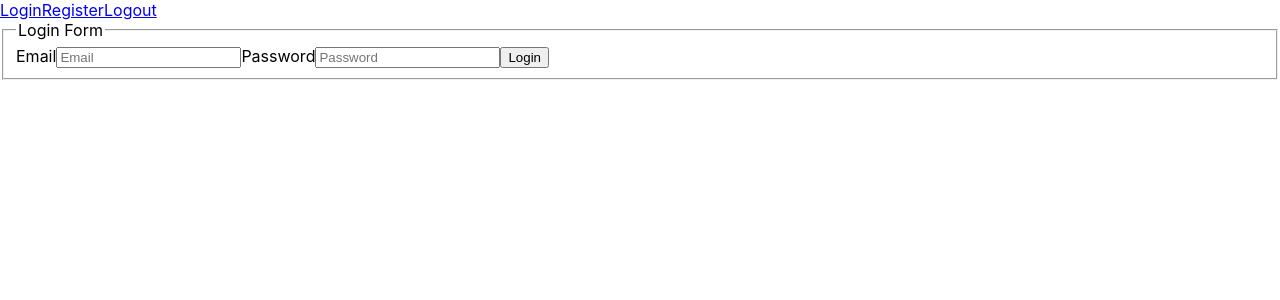
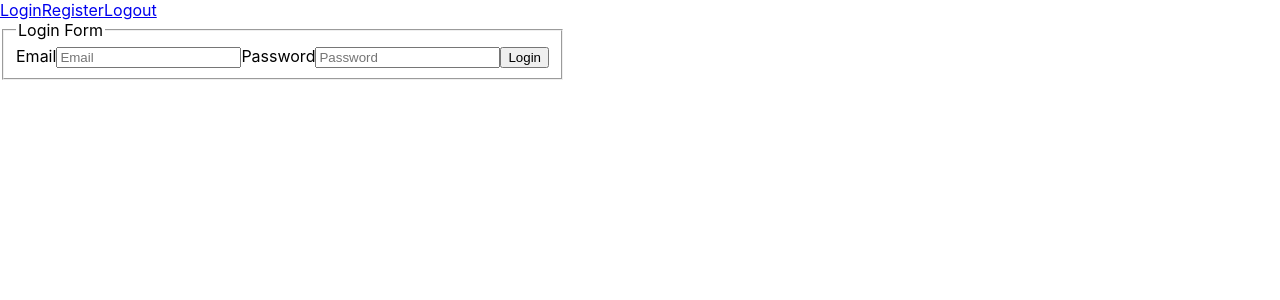
Before and after one commit to DragomirSt/photo-album, a React (Create React App) app in the folder client/: page /login in a window 1280 px wide. Shown: the top 300 px of the page. Built offline with nearby package versions, Linux system fonts and the light colour scheme.

Commit message:
Update App.js

```diff
--- a/client/src/App.js
+++ b/client/src/App.js
@@ -28,20 +28,22 @@ function App() {
   }
 
   return (
-    <>
     <AuthContext.Provider value={{ user, setUserSessionData, logoutUser }}>
-        <div className="App">
+      <div>
+        <div className='app'>
           <Navigation />
-        </div>
-        <div>
+
+          <main className='site-content'>
             <Routes>
               <Route path="/login" element={<Login />} />
               <Route path="/register" element={<Register />} />
-            <Route path="logout" element={<Logout/>}/>
+              <Route path="logout" element={<Logout />} />
             </Routes>
+          </main>
+
+        </div>
       </div>
     </AuthContext.Provider>
-    </>
   );
 }
 
```
Lines whose indentation alone changed are shown as unchanged.
